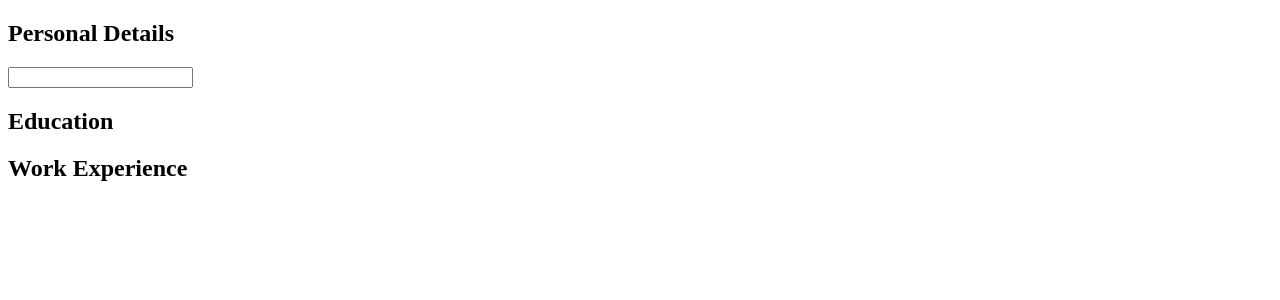
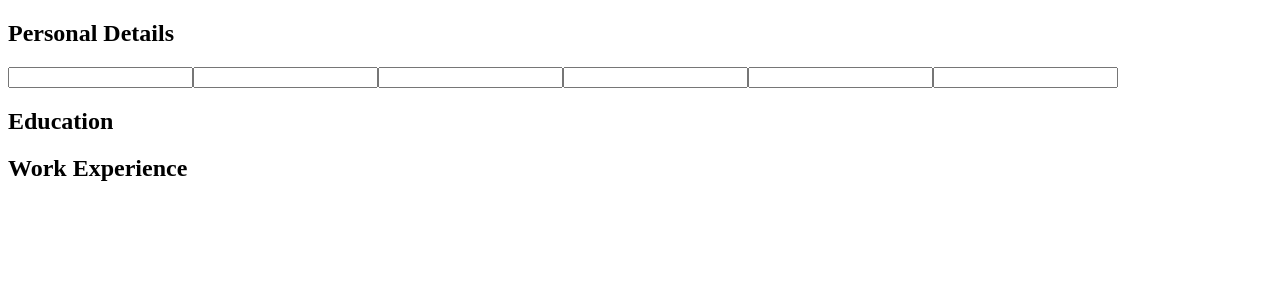
Before and after one commit to Till-Taeubrich/CV-App, a React (Create React App) app: page / in a window 1280 px wide. Shown: the top 300 px of the page. Built offline with nearby package versions, Linux system fonts and the light colour scheme.

Commit message:
create InputBlock component

```diff
--- a/src/components/CVEdit.js
+++ b/src/components/CVEdit.js
@@ -8,6 +8,11 @@ class CVEdit extends React.Component {
             <form className="CVEdit">
                 <BlockTitle content='Personal Details' />
                 <InputField/>
+                <InputField/>
+                <InputField/>
+                <InputField/>
+                <InputField/>
+                <InputField/>
                 <BlockTitle content='Education' />
                 <BlockTitle content='Work Experience' />
             </form>
--- a/src/components/InputField.js
+++ b/src/components/InputField.js
@@ -1,7 +1,6 @@
 import React from "react";
 
 class InputField extends React.Component {
-
   render() {
     return (
       <input className="input-field"></input>
```
Also changed, not shown: src/components/InputBlock.js (added).
